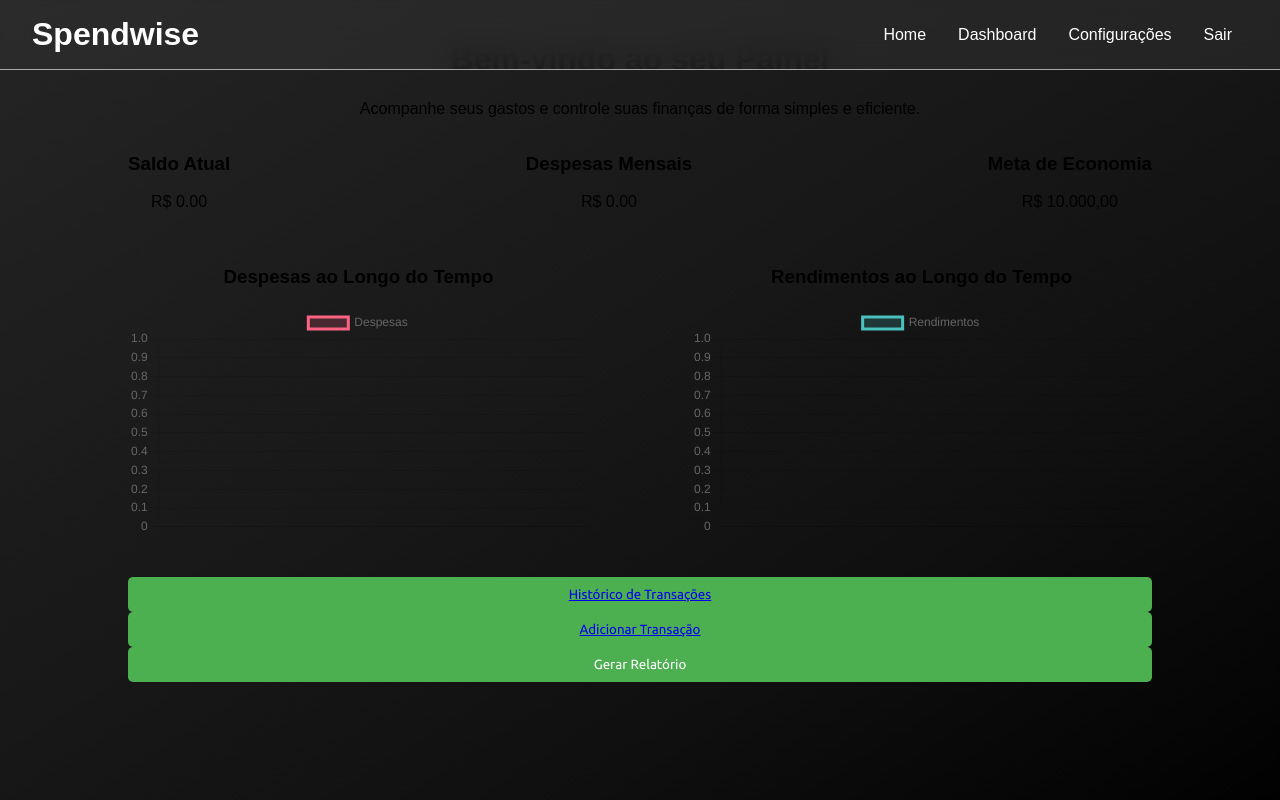
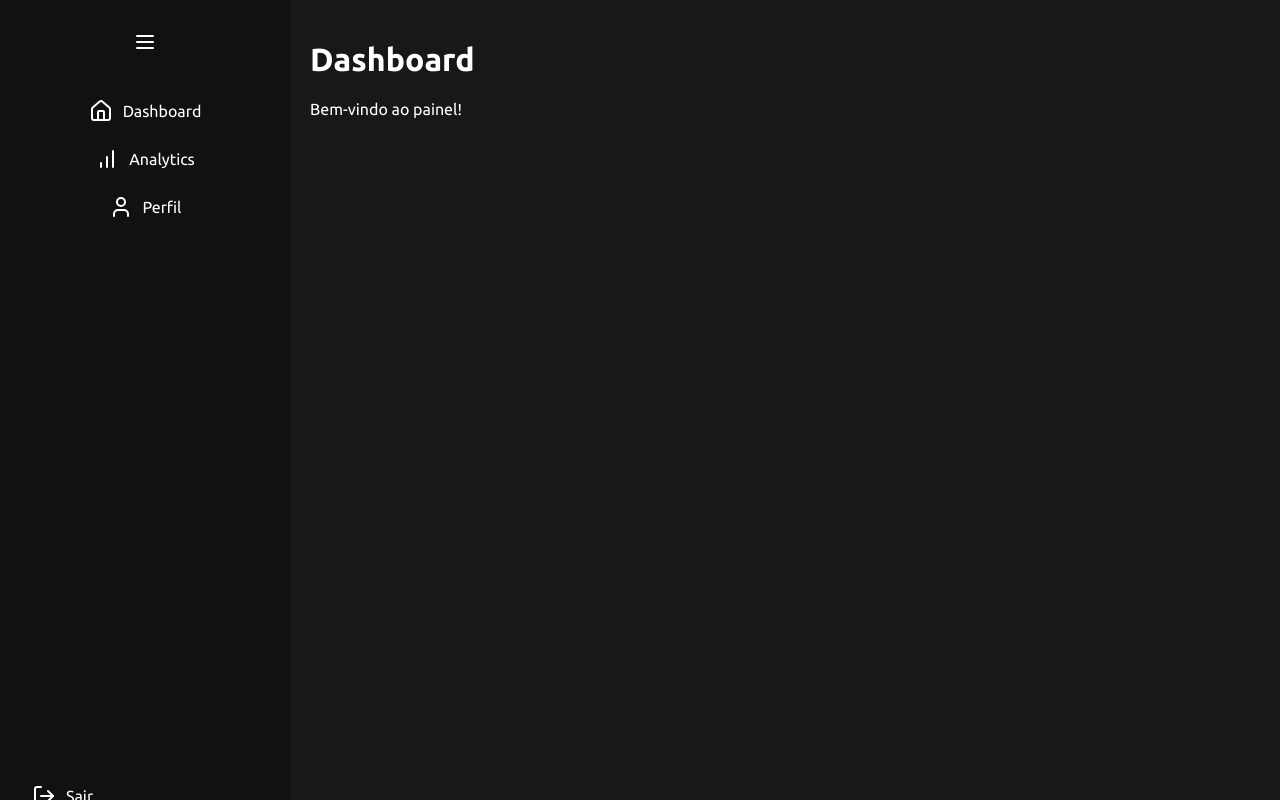
Before and after one commit to victorlima11/SpendwiseAPP, a React (Vite) app in the folder front/: page /dashboard in a window 1280 px wide. Built offline with nearby package versions, Linux system fonts and the light colour scheme; no server answers; sample sign-in values are in the browser's storage.

Commit message:
atualizando dashboard

```diff
--- a/front/package.json
+++ b/front/package.json
@@ -12,6 +12,7 @@
   "dependencies": {
     "axios": "^1.8.2",
     "chart.js": "^4.4.8",
+    "lucide-react": "^0.479.0",
     "react": "^19.0.0",
     "react-chartjs-2": "^5.3.0",
     "react-dom": "^19.0.0",
--- a/front/src/pages/Dashboard.jsx
+++ b/front/src/pages/Dashboard.jsx
@@ -5,6 +5,7 @@ import axios from 'axios';
 import { Line } from 'react-chartjs-2';
 import { Filler } from 'chart.js';
 import { Chart as ChartJS, CategoryScale, LinearScale, PointElement, LineElement, Title, Tooltip, Legend } from 'chart.js';
+import Sidebar from './components/SideBar';
 
 ChartJS.register(CategoryScale, LinearScale, PointElement, LineElement, Title, Tooltip, Legend, Filler);
 
@@ -50,96 +51,17 @@ function Dashboard() {
     };
 
     fetchData();
-  }, [navigate]); // Adiciona `navigate` como dependência para garantir que a navegação seja verificada corretamente
-
-  // Dados para gráfico de Despesas
-  const despesaData = {
-    labels: despesas.map(despesa => despesa.date),
-    datasets: [{
-      label: 'Despesas',
-      data: despesas.map(despesa => despesa.amount),
-      borderColor: 'rgba(255, 99, 132, 1)',
-      backgroundColor: 'rgba(255, 99, 132, 0.2)',
-      fill: true,
-    }],
-  };
-
-  // Dados para gráfico de Rendimentos
-  const rendimentoData = {
-    labels: rendimentos.map(rendimento => rendimento.date),
-    datasets: [{
-      label: 'Rendimentos',
-      data: rendimentos.map(rendimento => rendimento.amount),
-      borderColor: 'rgba(75, 192, 192, 1)',
-      backgroundColor: 'rgba(75, 192, 192, 0.2)',
-      fill: true,
-    }],
-  };
+  }, [navigate]);
 
   return (
-    <div className="dashboard-container">
-      {/* Navbar */}
-      <nav className="navbar">
-        <div className="logo">Spendwise</div>
-        <div className="menu">
-          <Link to="/">Home</Link>
-          <Link to="/dashboard">Dashboard</Link>
-          <Link to="/settings">Configurações</Link>
-          <Link to="/logout" className="logout-button">Sair</Link>
-        </div>
-      </nav>
-
-      {/* Dashboard Content */}
-      <div className="dashboard-content">
-        <h1>Bem-vindo ao seu Painel</h1>
-        <p>Acompanhe seus gastos e controle suas finanças de forma simples e eficiente.</p>
-
-        <div className="cards-container">
-          <div className="card">
-            <h3>Saldo Atual</h3>
-            <p>R$ {saldo.toFixed(2)}</p>
-          </div>
-
-          <div className="card">
-            <h3>Despesas Mensais</h3>
-            <p>R$ {despesas.reduce((acc, despesa) => acc + despesa.amount, 0).toFixed(2)}</p>
-          </div>
-
-          <div className="card">
-            <h3>Meta de Economia</h3>
-            <p>R$ 10.000,00</p>
-          </div>
-        </div>
-
-        {/* Loading indicator */}
-        {loading ? (
-          <p>Carregando...</p>
-        ) : (
-          <div className="charts-container">
-            <div className="chart-card">
-              <h3>Despesas ao Longo do Tempo</h3>
-              <Line data={despesaData} options={{ responsive: true }} />
-            </div>
-
-            <div className="chart-card">
-              <h3>Rendimentos ao Longo do Tempo</h3>
-              <Line data={rendimentoData} options={{ responsive: true }} />
-            </div>
-          </div>
-        )}
-
-        <div className="buttons">
-          <button className="button-add">
-            <Link to="/transactions">Histórico de Transações</Link>
-          </button>
-          <button className="button-add">
-            <Link to="/addTransaction">Adicionar Transação</Link>
-          </button>
-          <button className="button-report">Gerar Relatório</button>
-        </div>
+    <div style={{ display: "flex" }}>
+      <Sidebar />
+      <div style={{ flex: 1, padding: "20px", color: "white", background: "#181818" }}>
+        <h1>Dashboard</h1>
+        <p>Bem-vindo ao painel!</p>
       </div>
     </div>
   );
-}
+};
 
 export default Dashboard;
--- a/front/src/pages/components/Navbar.jsx
+++ b/front/src/pages/components/Navbar.jsx
@@ -14,7 +14,7 @@ function Navbar() {
   const handleLogout = () => {
     localStorage.removeItem('token');
     setIsLoggedIn(false);
-    navigate('/');
+    window.location.reload();
   };
 
   return (
@@ -26,7 +26,7 @@ function Navbar() {
         <a href="#features" className='nav-items'>Sobre</a>
         <a href="/register" className='nav-items'>Cadastro</a>
         {isLoggedIn ? (
-          <button className="login-button" onClick={handleLogout}>Logout</button>
+          <Link className="login-button" to="/" onClick={handleLogout}>Sair</Link>
         ) : (
           <Link className="login-button" to="/login">Login</Link> )}
       </div>
--- /dev/null
+++ b/front/src/pages/components/SideBar.jsx
@@ -0,0 +1,37 @@
+import React, { useState } from "react";
+import { Link } from "react-router-dom";
+import { Home, BarChart, User, LogOut, Menu } from "lucide-react";
+import "./styles/Sidebar.css"; // Importando o CSS
+
+const Sidebar = () => {
+  const [isCollapsed, setIsCollapsed] = useState(false);
+
+  return (
+    <div className={`sidebar ${isCollapsed ? "collapsed" : ""}`}>
+      {/* Botão de alternância */}
+      <button className="toggle-btn" onClick={() => setIsCollapsed(!isCollapsed)}>
+        <Menu size={24} />
+      </button>
+
+      {/* Links do Menu */}
+      <nav className="menu">
+        <SidebarItem to="/dashboard" icon={<Home size={24} />} text="Dashboard" collapsed={isCollapsed} />
+        <SidebarItem to="/analytics" icon={<BarChart size={24} />} text="Analytics" collapsed={isCollapsed} />
+        <SidebarItem to="/profile" icon={<User size={24} />} text="Perfil" collapsed={isCollapsed} />
+      </nav>
+
+      {/* Botão de Logout */}
+      <SidebarItem to="/" icon={<LogOut size={24} />} text="Sair" collapsed={isCollapsed} onClick={() => localStorage.removeItem('token')} />
+    </div>
+  );
+};
+
+// Componente auxiliar para os itens do menu
+const SidebarItem = ({ to, icon, text, collapsed, onClick }) => (
+  <Link to={to} onClick={onClick} className="sidebar-item">
+    {icon}
+    {!collapsed && <span className="sidebar-text">{text}</span>}
+  </Link>
+);
+
+export default Sidebar;
--- a/front/src/pages/components/styles/navbar.css
+++ b/front/src/pages/components/styles/navbar.css
@@ -39,7 +39,7 @@
   color: gray;
 }
 
-.login-button {
+.login-button, .login-button button{
   font-family: "Ubuntu", sans-serif;
   cursor: pointer;
   padding: 12px 17px;
--- /dev/null
+++ b/front/src/pages/components/styles/sideBar.css
@@ -0,0 +1,46 @@
+.sidebar {
+    width: 250px;
+    height: 100vh;
+    background-color: #111;
+    color: white;
+    display: flex;
+    flex-direction: column;
+    padding: 20px;
+    transition: width 0.3s ease-in-out;
+  }
+
+  .sidebar.collapsed {
+    width: 70px;
+  }
+
+  .toggle-btn {
+    background: none;
+    border: none;
+    color: white;
+    cursor: pointer;
+    margin-bottom: 20px;
+  }
+
+  .menu {
+    flex: 1;
+    display: flex;
+    flex-direction: column;
+  }
+
+  .sidebar-item {
+    display: flex;
+    align-items: center;
+    gap: 10px;
+    padding: 12px;
+    text-decoration: none;
+    color: white;
+    transition: background 0.3s;
+  }
+
+  .sidebar-item:hover {
+    background-color: #222;
+  }
+
+  .sidebar.collapsed .sidebar-text {
+    display: none;
+  }
--- a/front/src/pages/dashboard.css
+++ b/front/src/pages/dashboard.css
@@ -51,7 +51,3 @@
   .button-add:hover, .button-report:hover {
     background-color: #45a049;
   }
-
-  .logout-button {
-    color: #f44336;
-  }
```
Also changed, not shown: 1 other file (tests, documents, lock files or other folders).
